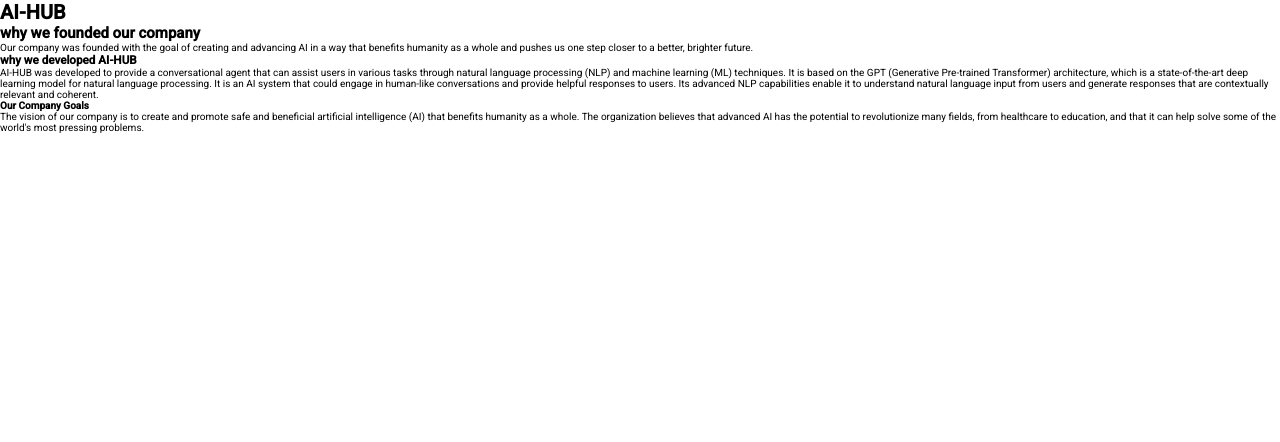
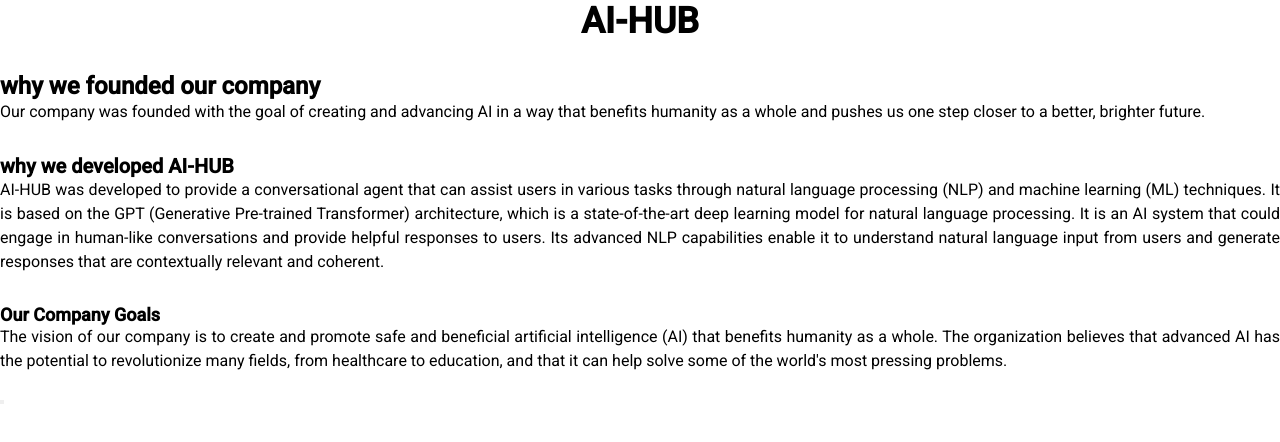
Before and after one commit to edd-ie/AI-Hub, a React (Create React App) app: page /about in a window 1280 px wide. Shown: the top 442 px of the page. Built offline with nearby package versions, Linux system fonts and the light colour scheme.

Commit message:
git push

```diff
--- a/src/components/About.js
+++ b/src/components/About.js
@@ -1,7 +1,9 @@
 import './about.css';
+import { Link } from 'react-router-dom';
 
 function About() {
   return (
+
     <div>
       <h1>AI-HUB</h1>
       <div>
@@ -24,6 +26,7 @@
            as a whole. The organization believes that advanced AI has the potential to revolutionize many fields, from healthcare to
            education, and that it can help solve some of the world's most pressing problems.
         </p>
+        <Link to="/"> <button id='Homebutton'></button></Link>
       </div>
     </div>
   );
--- a/src/components/about.css
+++ b/src/components/about.css
@@ -0,0 +1,31 @@
+/* Style the heading */
+h1 {
+    font-size: 36px;
+    text-align: center;
+    margin-bottom: 20px;
+  }
+
+  /* Style the subheadings */
+  h2 {
+    font-size: 24px;
+    margin-top: 30px;
+  }
+
+  h3 {
+    font-size: 20px;
+    margin-top: 30px;
+  }
+
+  h4 {
+    font-size: 18px;
+    margin-top: 30px;
+  }
+
+  /* Style the paragraphs */
+  p {
+    font-size: 16px;
+    line-height: 1.5;
+    margin-bottom: 20px;
+    text-align: justify;
+    text-overflow: clip;
+  }
```
